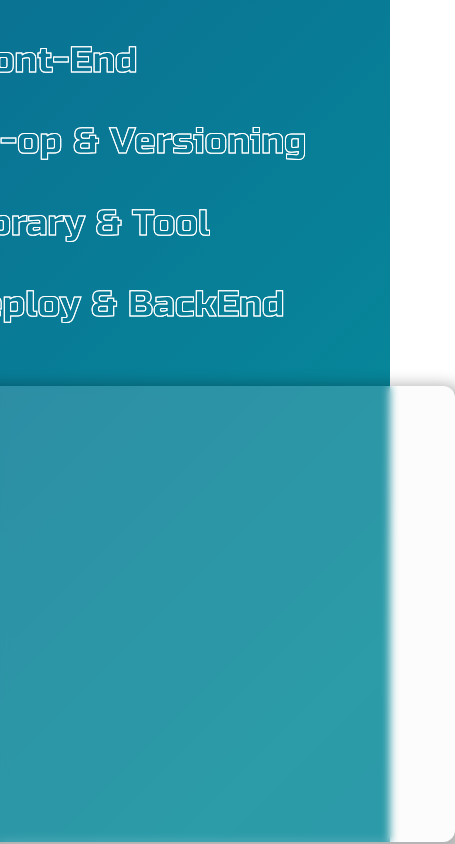
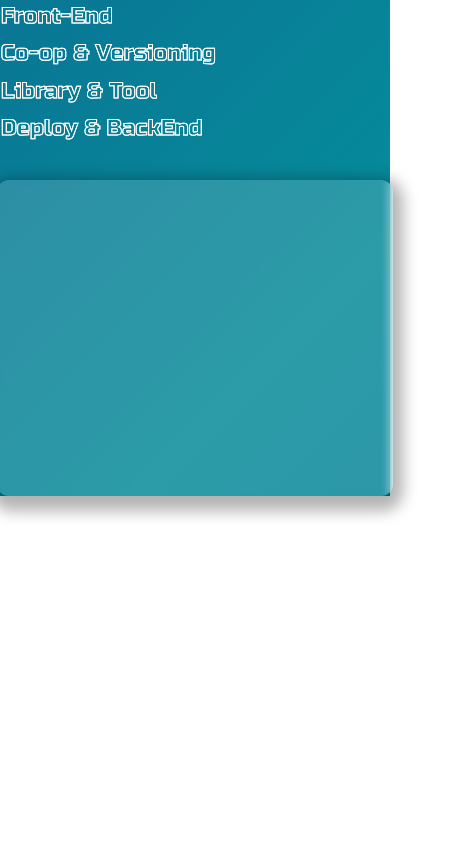
Before and after one commit to goodjam92/my-website, a Next.js app: page /about in a window 390 px wide. Shown: the whole page, 455 px wide, since content can reach past the window. Built offline with nearby package versions, Linux system fonts and the light colour scheme.

Commit message:
fix: about 화면 반응형 웹 수정

```diff
--- a/components/about/Description.tsx
+++ b/components/about/Description.tsx
@@ -36,11 +36,23 @@ export default function Description({ selectedSkill }: DescriptionProps) {
 }
 
 const DescriptionWrap = styled.div`
-  width: 100%;
+  min-width: 34rem;
   min-height: 44rem;
   display: flex;
   align-items: center;
   justify-content: center;
+  ${media.medium`
+  min-height: 40rem;
+  min-width: 40rem;
+`}
+  ${media.small`
+  min-height: 32rem;
+  min-width: 38rem;
+`}
+  ${media.xSmall`
+  min-height: 30rem;
+
+`}
 `;
 
 const DescriptionContent = styled.ul`
--- a/components/about/MySkillLogo.tsx
+++ b/components/about/MySkillLogo.tsx
@@ -34,8 +34,13 @@ const MySkillLogoItem = styled.li<MySkillLogoItme>`
   animation-delay: ${(props) => props.index * 0.5}s;
   transition: all 0.5s;
   ${media.small`
-  width: 9.6rem;
-  height: 9.6rem;
+  width: 8rem;
+  height: 8rem;
+  padding: 0.8rem;
+`}
+  ${media.xSmall`
+  width: 6.8rem;
+  height: 6.8rem;
   padding: 0.8rem;
 `}
 `;
--- a/components/about/MySkils.tsx
+++ b/components/about/MySkils.tsx
@@ -37,6 +37,7 @@ export default function MySkils({
 }
 
 const List = styled.ul`
+  width: 100%;
   min-height: 44rem;
   list-style: none;
   display: flex;
@@ -49,9 +50,17 @@ const List = styled.ul`
   flex-direction: row;
   align-items: center;
   flex-wrap:wrap;
-  padding: 0;
-  margin-top: 4rem;
-  gap:4rem;
+  justify-content:flex-start;
+  gap: 2.8rem;
+`}
+  ${media.small`
+  height: 100%;
+  width: 100%;
+  padding: 0.4rem;
+  margin:0;
+  gap: 1.2rem;
+  flex-direction:column;
+  align-items:flex-start;
 `}
 `;
 
@@ -103,9 +112,12 @@ const ListItem = styled.li<ListItemProps>`
   font-size: 4.8rem;
 `}
   ${media.medium`
-  font-size: 4rem
+  font-size: 4rem;
 `}
   ${media.small`
-  font-size: 3.6rem
+  font-size: 3.2rem;
+`}
+${media.xSmall`
+  font-size: 2.2rem;
 `}
 `;
--- a/pages/about.tsx
+++ b/pages/about.tsx
@@ -64,7 +64,7 @@ export default function About() {
 
 const AboutWrap = styled.section`
   width: 100%;
-  min-height: 100%;
+  height: 100%;
   background: linear-gradient(-45deg, #06769b, #068c9b, #0c638f, #06769b);
   background-size: 400% 400%;
   animation: ${backgroundAnimate} 20s ease infinite;
@@ -74,39 +74,34 @@ const AboutWrap = styled.section`
 `;
 
 const AboutFlexBox = styled(FlexBox)`
+  display: flex;
+  justify-content: space-evenly;
   gap: 2rem;
-  ${media.large`
-  gap: 0.8;`}
-  ${media.medium`
-  gap: 6rem;
-`}
-  ${media.small`
-  gap: 4rem;
-`}
 `;
 
 const LeftContent = styled.div`
-  width: fit-content;
   transition: all 0.5s;
   ${media.medium`
   width: 60rem;
-  margin: 0;
 `}
   ${media.small`
   width: 48rem;
-  margin: 0;
+`}
+  ${media.xSmall`
+  width: 100%;
 `}
 `;
 
 const RightContent = styled.div<VisibleProps>`
-  flex: 1;
+  flex: 0.5;
   margin-left: 4rem;
-  padding: 4.8rem;
+  padding: 4rem;
   border-radius: 1.2rem;
   box-sizing: border-box;
   background-color: rgba(233, 233, 233, 0.164);
   backdrop-filter: blur(0.4rem);
   box-shadow: 0.2rem 0.7rem 1.5rem 0.8rem rgba(0, 0, 0, 0.3);
+  box-sizing: border-box;
   opacity: 0;
   ${(props) =>
     props.visible === true
@@ -119,7 +114,9 @@ const RightContent = styled.div<VisibleProps>`
         `}
   transition: all 0.5s;
   ${media.large`
-  margin-left: 2rem;
+  min-width: 36rem;
+  max-width: 68rem;
+  padding: 2rem;
 `}
   ${media.medium`
   min-width: 60rem;
@@ -128,9 +125,13 @@ const RightContent = styled.div<VisibleProps>`
   padding: 2rem;
 `}
   ${media.small`
-  margin-top: 2rem;
-  min-width: 52rem;
+  min-width: 50rem;
   max-width: 56rem;
   padding: 0.8rem;
 `}
+  ${media.xSmall`
+  min-width: 34rem;
+  max-width: 40rem;
+  padding: 0.8rem;
+`}
 `;
```
